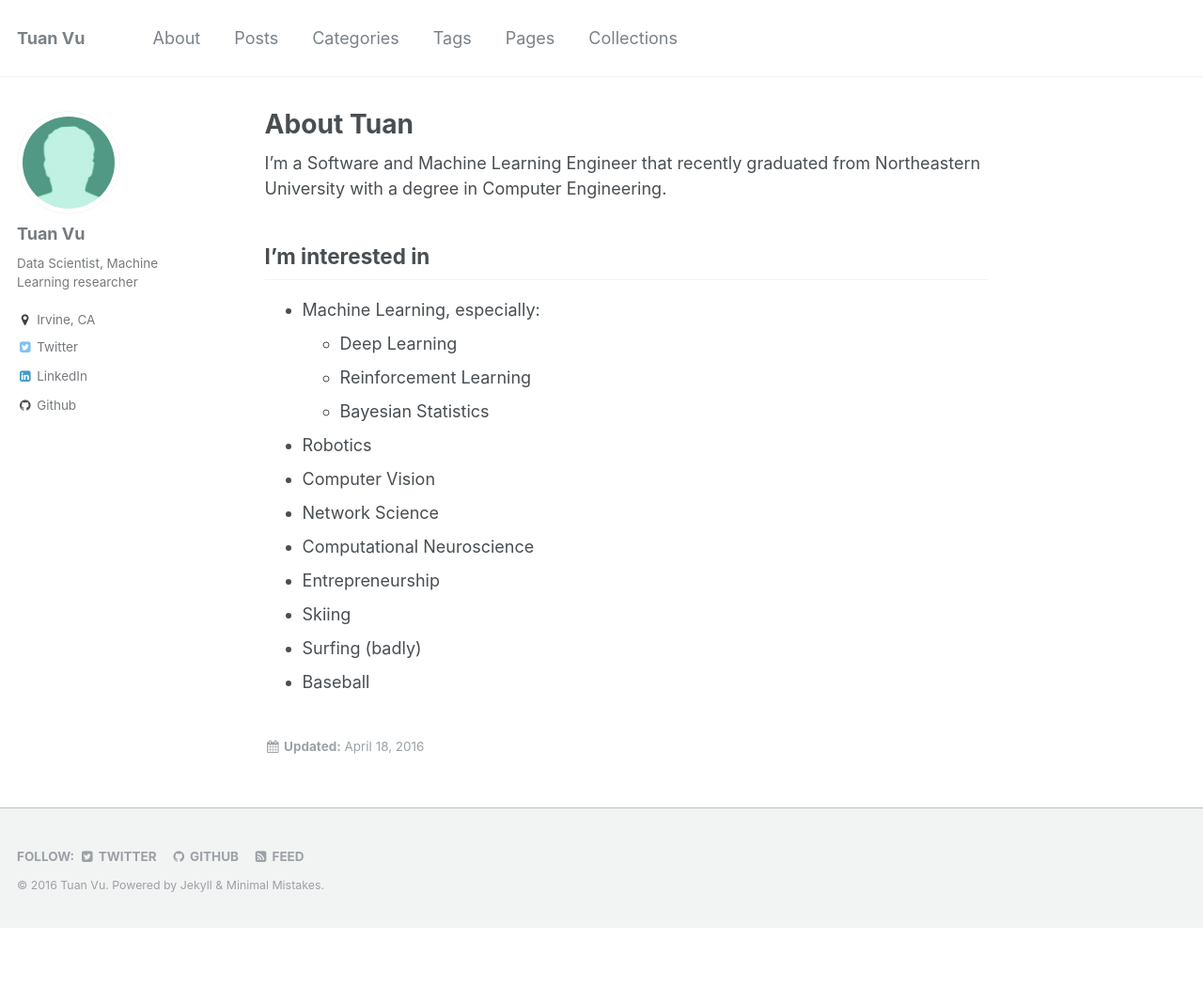
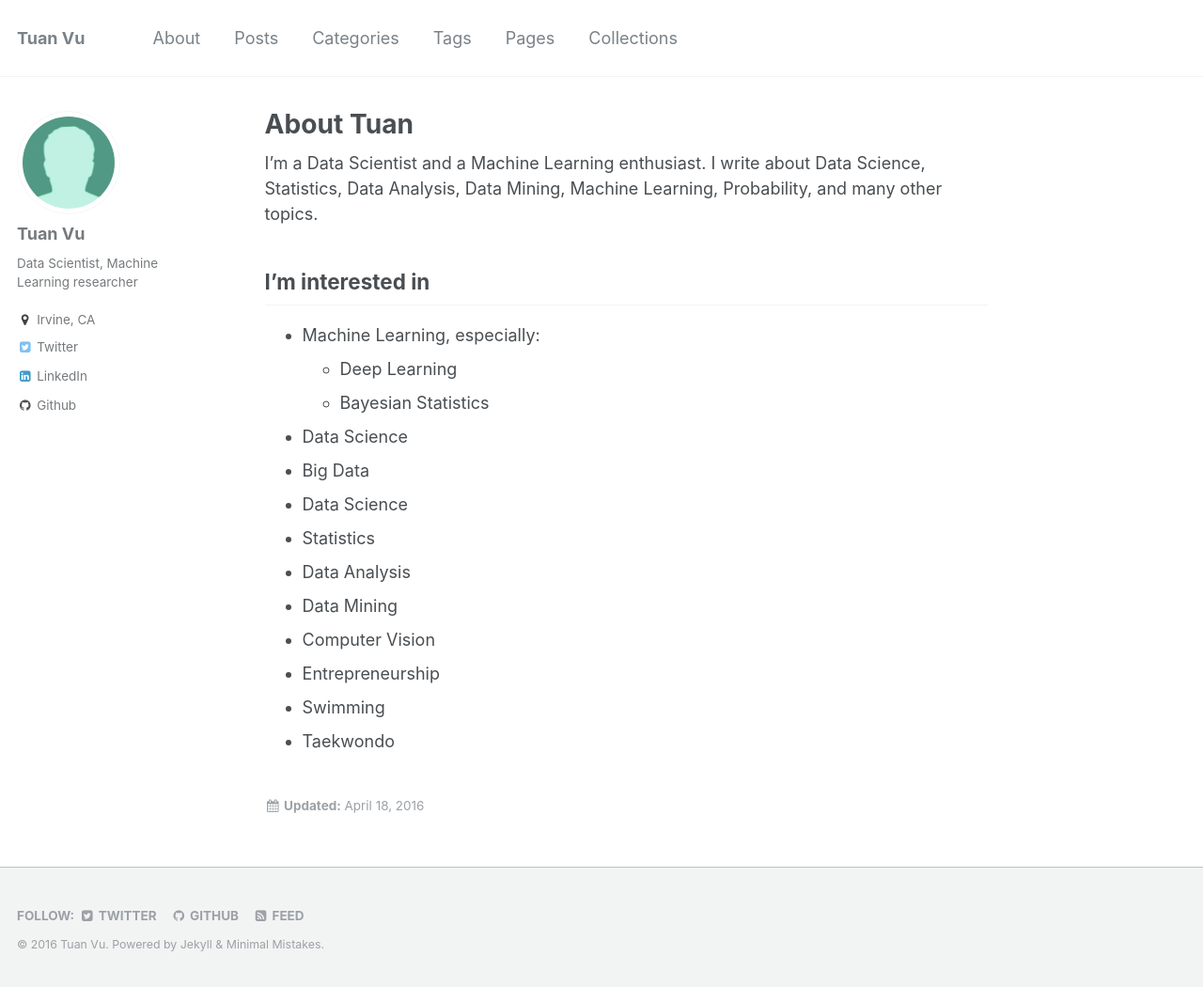
Before and after one commit to jeanho1/tuanavu.github.io, a Jekyll site: the page built from _pages/about.md, in a window 1280 px wide and 1050 px high. Shown: the whole window at 94% size. Built offline with Jekyll 4.4.1, drawn with Linux system fonts in a browser that asks for light colours.

Commit message:
Update about.md

```diff
--- a/_pages/about.md
+++ b/_pages/about.md
@@ -17,19 +17,20 @@ modified: 2016-04-18T16:39:37-04:00
 
 {% include base_path %}
 
-I'm a Software and Machine Learning Engineer that recently graduated from Northeastern University with a degree in Computer Engineering.
+I'm a Data Scientist and a Machine Learning enthusiast. I write about Data Science, Statistics, Data Analysis, Data Mining, Machine Learning, Probability, and many other topics.
 
 ## I'm interested in
 
 * Machine Learning, especially:
   * Deep Learning
-  * Reinforcement Learning
   * Bayesian Statistics
-* Robotics
+* Data Science
+* Big Data
+* Data Science
+* Statistics
+* Data Analysis
+* Data Mining
 * Computer Vision
-* Network Science
-* Computational Neuroscience
 * Entrepreneurship
-* Skiing
-* Surfing (badly)
-* Baseball
+* Swimming
+* Taekwondo
```
